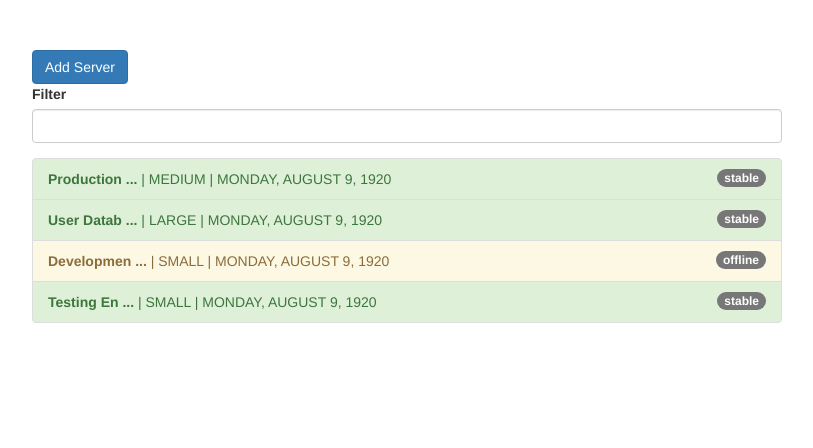
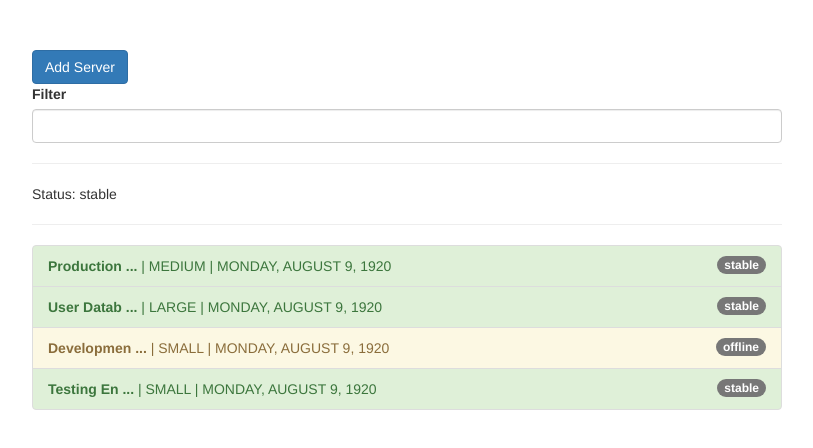
Before and after one commit to zoechbauer/ng-pipes, an Angular app: page / in a window 1280 px wide. Shown: the top 448 px of the page, without its empty margins (233-1046 px from the left). Built offline with nearby package versions, Linux system fonts and the light colour scheme.

Commit message:
Async Pipes

```diff
--- a/src/app/app.component.html
+++ b/src/app/app.component.html
@@ -13,6 +13,9 @@
           [(ngModel)]="filteredStatus"
         />
       </div>
+      <hr />
+      <p>Status: {{ appStatus | async }}</p>
+      <hr />
       <ul class="list-group">
         <li
           class="list-group-item"
--- a/src/app/app.component.ts
+++ b/src/app/app.component.ts
@@ -6,6 +6,11 @@ import { Component } from '@angular/core';
   styleUrls: ['./app.component.css']
 })
 export class AppComponent {
+  appStatus = new Promise((resolve, reject) => {
+    setTimeout(() => {
+      resolve('stable');
+    }, 2000);
+  });
   servers = [
     {
       instanceType: 'medium',
```
